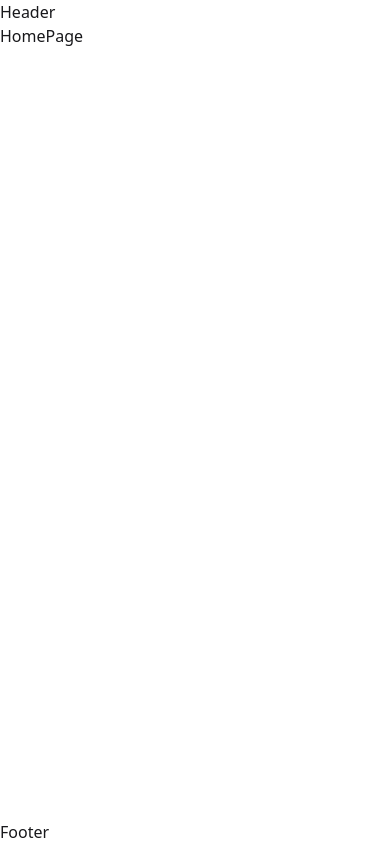
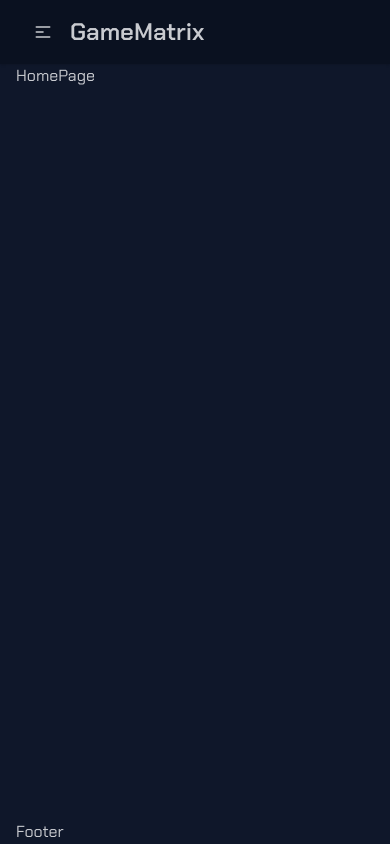
Before and after one commit to sagormajomder/game-matrix, a React (Vite) app: page / in a window 390 px wide. Built offline with nearby package versions, Linux system fonts and the light colour scheme.

Commit message:
Add Header with responsive

```diff
--- a/index.html
+++ b/index.html
@@ -5,6 +5,13 @@
     <link rel="icon" type="image/svg+xml" href="/vite.svg" />
     <meta name="viewport" content="width=device-width, initial-scale=1.0" />
     <title>Game Matrix - Discover. Play. Install.</title>
+    <!-- Google Font -->
+    <link rel="preconnect" href="https://fonts.googleapis.com" />
+    <link rel="preconnect" href="https://fonts.gstatic.com" crossorigin />
+    <link
+      href="https://fonts.googleapis.com/css2?family=Chakra+Petch:ital,wght@0,300;0,400;0,500;0,600;0,700;1,300;1,400;1,500;1,600;1,700&display=swap"
+      rel="stylesheet"
+    />
   </head>
   <body>
     <div id="root"></div>
--- a/src/components/Footer.jsx
+++ b/src/components/Footer.jsx
@@ -1,3 +1,9 @@
+import Container from "./Container";
+
 export default function Footer() {
-  return <footer>Footer</footer>;
+  return (
+    <footer>
+      <Container>Footer</Container>
+    </footer>
+  );
 }
--- a/src/components/Header.jsx
+++ b/src/components/Header.jsx
@@ -1,3 +1,67 @@
+import { Link, NavLink } from "react-router";
+
 export default function Header() {
-  return <header>Header</header>;
+  const links = (
+    <>
+      <li>
+        <NavLink className="rounded-sm" to="/">
+          Home
+        </NavLink>
+      </li>
+      <li>
+        <NavLink className="rounded-sm" to="/games">
+          Games
+        </NavLink>
+      </li>
+      <li>
+        <NavLink className="rounded-sm" to="/register">
+          Register
+        </NavLink>
+      </li>
+      <li>
+        <NavLink className="rounded-sm" to="/login">
+          Login
+        </NavLink>
+      </li>
+    </>
+  );
+  return (
+    <header className="bg-base-300 shadow-sm">
+      <nav className="navbar mx-auto max-w-7xl px-4">
+        <div className="navbar-start basis-full sm:basis-1/2">
+          <div className="dropdown">
+            <div tabIndex={0} role="button" className="btn btn-ghost sm:hidden">
+              <svg
+                xmlns="http://www.w3.org/2000/svg"
+                className="h-5 w-5"
+                fill="none"
+                viewBox="0 0 24 24"
+                stroke="currentColor"
+              >
+                {" "}
+                <path
+                  strokeLinecap="round"
+                  strokeLinejoin="round"
+                  strokeWidth="2"
+                  d="M4 6h16M4 12h8m-8 6h16"
+                />{" "}
+              </svg>
+            </div>
+            <ul
+              tabIndex="-1"
+              className="menu menu-sm dropdown-content bg-base-300 z-1 mt-3 w-52 rounded-md p-2 shadow"
+            >
+              {links}
+            </ul>
+          </div>
+          <Link className="text-2xl font-semibold" to="/">
+            GameMatrix
+          </Link>
+        </div>
+        <div className="navbar-end hidden sm:flex">
+          <ul className="menu menu-horizontal px-1">{links}</ul>
+        </div>
+      </nav>
+    </header>
+  );
 }
--- a/src/index.css
+++ b/src/index.css
@@ -1,6 +1,16 @@
 @import "tailwindcss";
 @plugin "daisyui" {
-  themes:
-    light --default,
-    dark;
+  themes: night --default;
 }
+
+:root {
+  --font-chakra: "Chakra Petch", sans-serif;
+}
+
+@theme inline {
+  --default-font-family: var(--font-chakra), var(--font-sans);
+}
+
+.menu a.active {
+  @apply text-primary font-semibold;
+}
--- a/src/layouts/RootLayout.jsx
+++ b/src/layouts/RootLayout.jsx
@@ -1,5 +1,6 @@
 import { Outlet } from "react-router";
 
+import Container from "../components/Container";
 import Footer from "./../components/Footer";
 import Header from "./../components/Header";
 
@@ -16,5 +17,9 @@ export default function RootLayout() {
 }
 
 function Main({ children }) {
-  return <main>{children}</main>;
+  return (
+    <main>
+      <Container> {children}</Container>
+    </main>
+  );
 }
--- /dev/null
+++ b/src/pages/LoginPage.jsx
@@ -0,0 +1,3 @@
+export default function LoginPage() {
+  return <div>LoginPage</div>;
+}
--- /dev/null
+++ b/src/pages/RegisterPage.jsx
@@ -0,0 +1,3 @@
+export default function RegisterPage() {
+  return <div>RegisterPage</div>;
+}
--- a/src/routes/routes.jsx
+++ b/src/routes/routes.jsx
@@ -1,6 +1,8 @@
 import { createBrowserRouter } from "react-router";
 import RootLayout from "../layouts/RootLayout";
 import HomePage from "../pages/HomePage";
+import LoginPage from "../pages/LoginPage";
+import RegisterPage from "../pages/RegisterPage";
 
 const router = createBrowserRouter([
   {
@@ -11,6 +13,14 @@ const router = createBrowserRouter([
         index: true,
         Component: HomePage,
       },
+      {
+        path: "/register",
+        Component: RegisterPage,
+      },
+      {
+        path: "/login",
+        Component: LoginPage,
+      },
     ],
   },
 ]);
```
